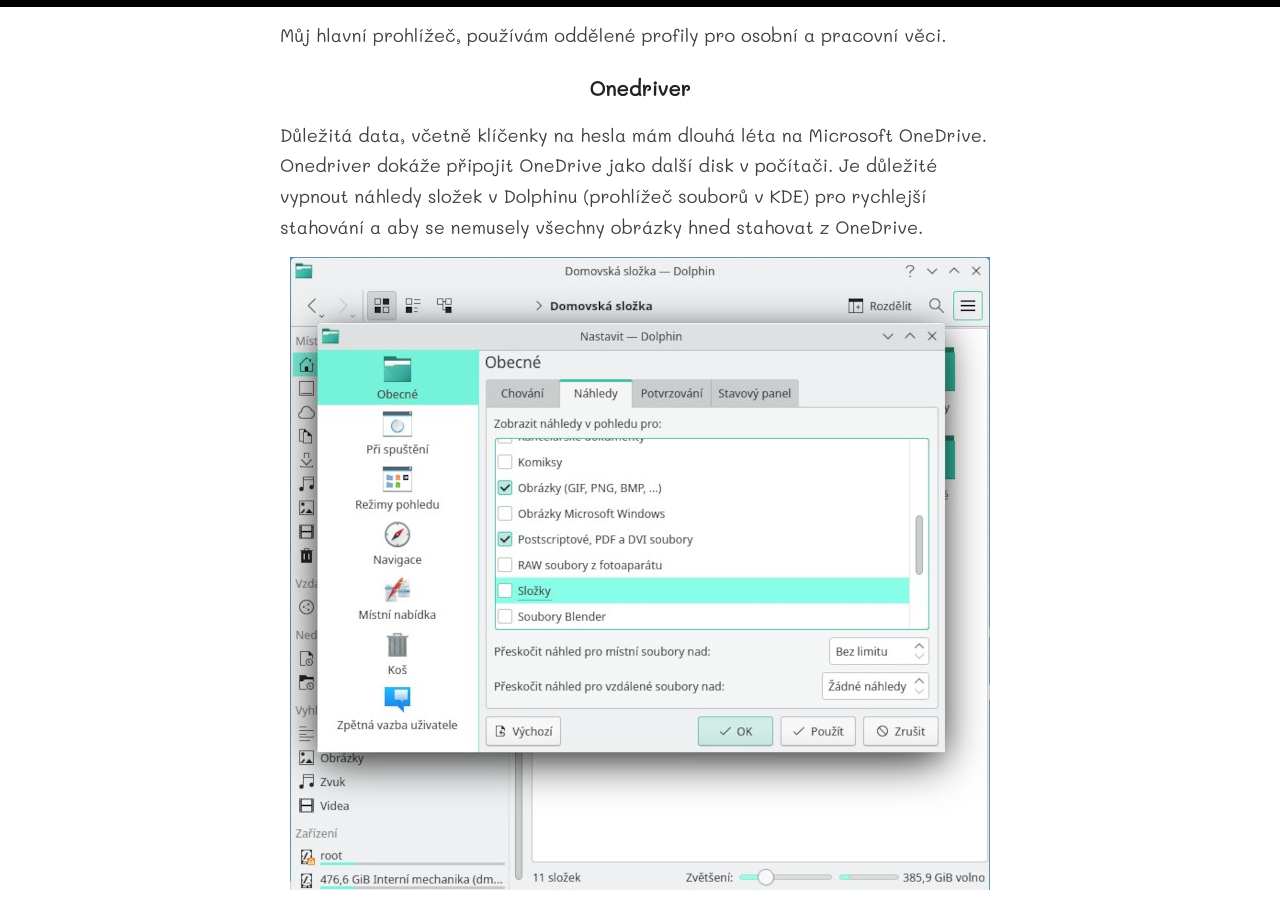
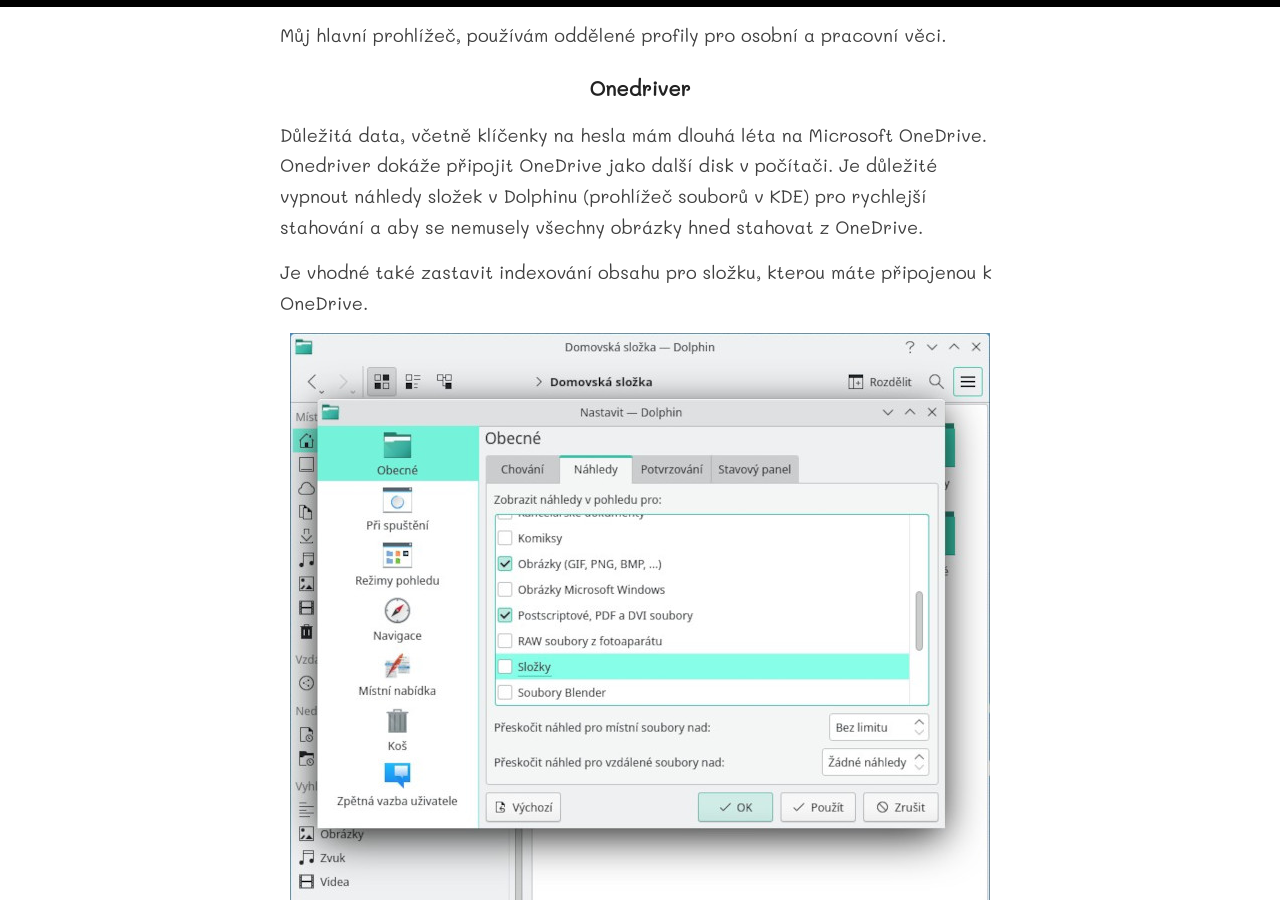
Before and after one commit to buresmi7/buresmi7.github.io, a Jekyll site: the page built from _posts/2022-05-31-muj-stack.md, in a window 1280 px wide and 900 px high, scrolled down 3536 px. Built offline with Jekyll 4.4.1, drawn with Linux system fonts in a browser that asks for light colours.

Commit message:
Muj stack fix

```diff
--- a/_posts/2022-05-31-muj-stack.md
+++ b/_posts/2022-05-31-muj-stack.md
@@ -63,6 +63,8 @@
 Důležitá data, včetně klíčenky na hesla mám dlouhá léta na Microsoft OneDrive. Onedriver dokáže připojit OneDrive
 jako další disk v počítači. Je důležité vypnout náhledy složek v Dolphinu (prohlížeč souborů v KDE) pro rychlejší
 stahování a aby se nemusely všechny obrázky hned stahovat z OneDrive.
+
+Je vhodné také zastavit indexování obsahu pro složku, kterou máte připojenou k OneDrive.
 
 ![Dolphin](/images/posts/2022-05-31-muj-stack/muj-stack-03.jpg)
 
```
